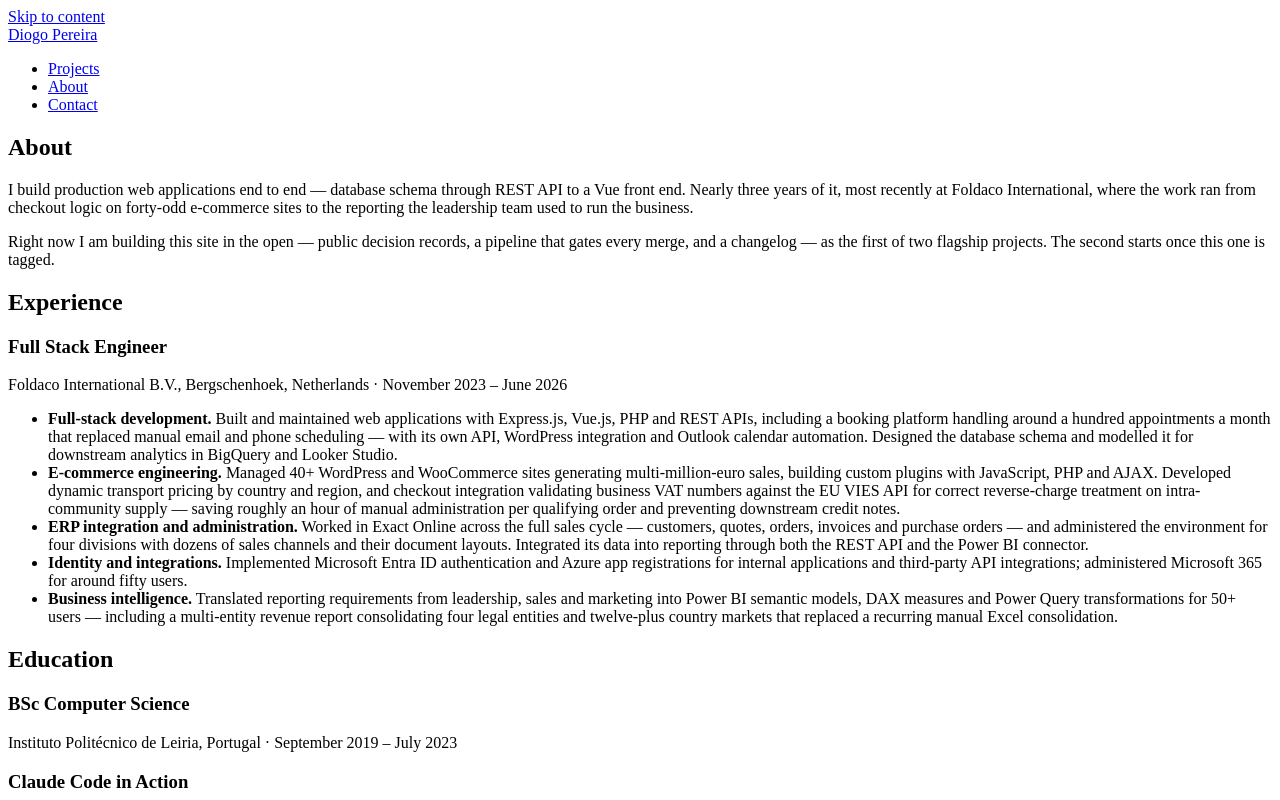
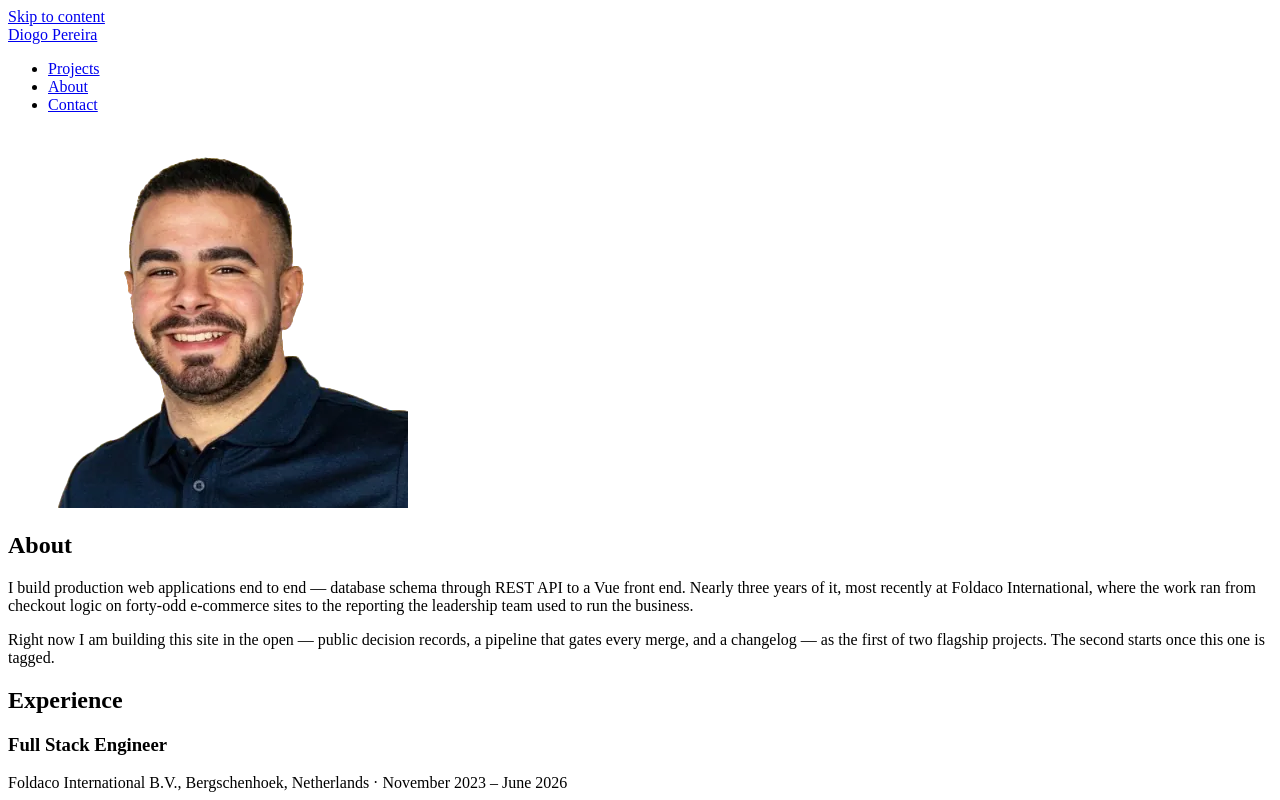
Before and after one commit to Nerddio/diogo-pereira.dev, a Nuxt app: page /about in a window 1280 px wide. Shown: the top 800 px of the page. Built offline with nearby package versions, Linux system fonts and the light colour scheme.

Commit message:
feat: add a photograph to the About page (#69)

```diff
--- a/app/pages/about.vue
+++ b/app/pages/about.vue
@@ -10,6 +10,21 @@ useSeo({
 
 <template>
   <article>
+    <!-- US-17. width and height carry the intrinsic size so the browser can
+         reserve the right space from the first layout pass; the displayed size
+         comes from the utility classes. Without them the text below jumps when
+         the image arrives, which is the cumulative layout shift ADR-014 spent a
+         ticket removing. No lazy loading: this is above the fold, and deferring
+         it would delay the largest paint rather than save anything. -->
+    <img
+      src="/portrait.webp"
+      alt="Diogo Pereira"
+      width="400"
+      height="378"
+      decoding="async"
+      class="mb-10 block h-auto w-40 sm:w-48"
+    />
+
     <h1 class="font-heading text-4xl font-medium tracking-tight sm:text-5xl">About</h1>
 
     <p class="mt-8 text-lg leading-relaxed">
```
Also changed, not shown: public/portrait.webp (added), 1 other file (tests, documents, lock files or other folders).
